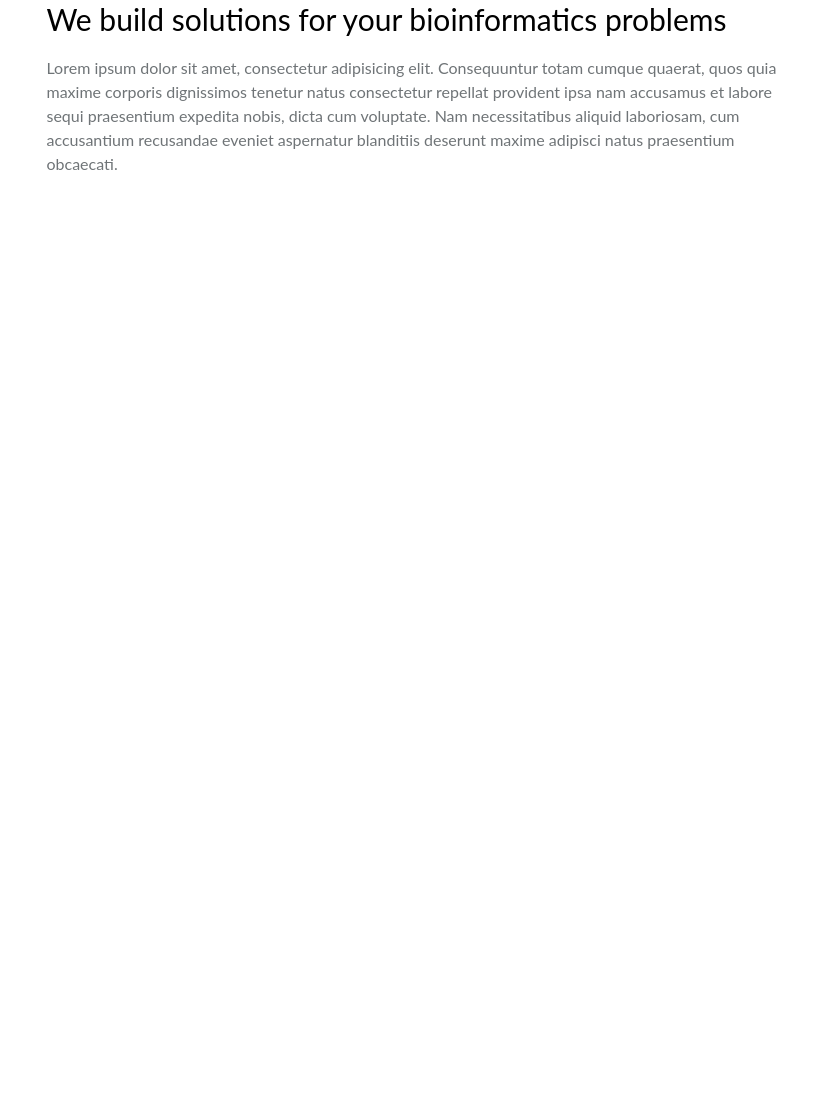
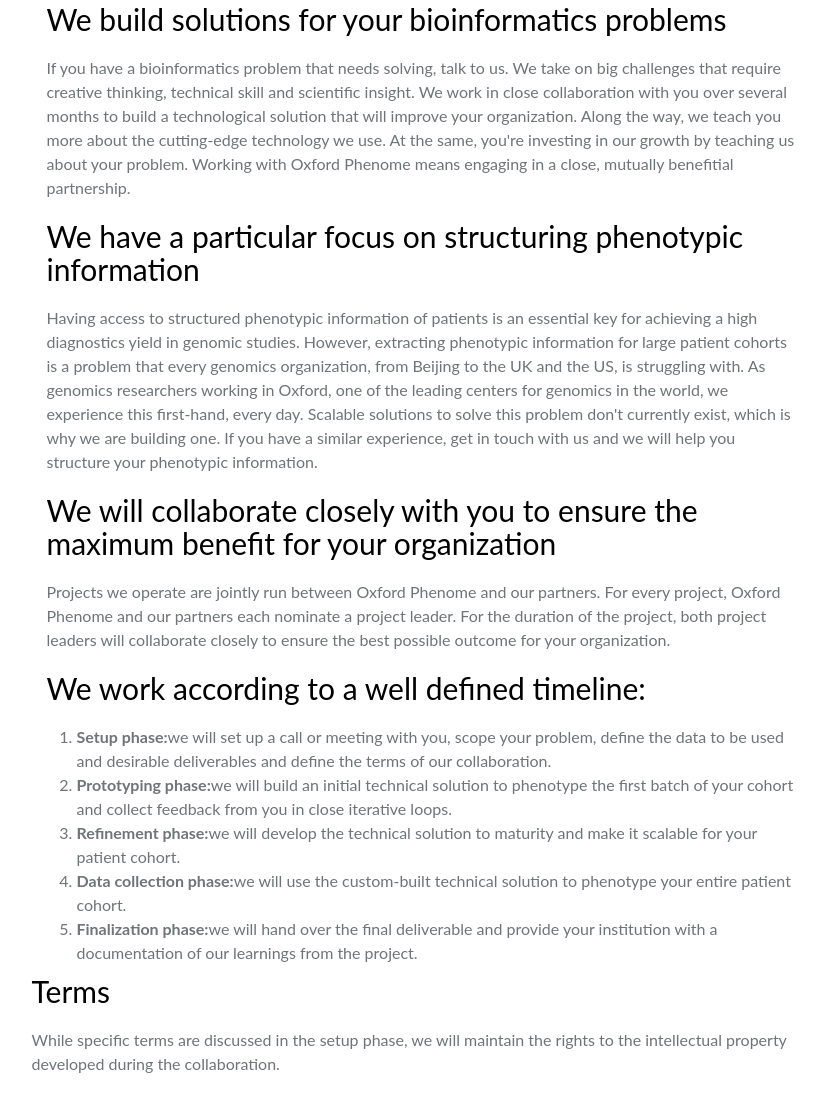
Before and after one commit to lukaslange1/lukaslange1.github.io, a plain HTML site: page inside-page.html in a window 1280 px wide. Shown: the part 271-1382 px from the top of the page, without its empty margins (121-945 px from the left). Before the commit the page ends 800 px from the top, so only its background shows below. Drawn offline with Linux system fonts and the light colour scheme; some packages are replaced by stand-ins of ours; no server answers; a web font is replaced by a local one.

Commit message:
Changes to work with us page

```diff
--- a/inside-page.html
+++ b/inside-page.html
@@ -93,9 +93,42 @@
           <div class="row">
             <div class="col-md-12"><h2>We build solutions for your bioinformatics problems</h2></div>
             <div class="col-md-12">
-              <p>Lorem ipsum dolor sit amet, consectetur adipisicing elit. Consequuntur totam cumque quaerat, quos quia maxime corporis dignissimos tenetur natus consectetur repellat provident ipsa nam accusamus et labore sequi praesentium expedita nobis, dicta cum voluptate. Nam necessitatibus aliquid laboriosam, cum accusantium recusandae eveniet aspernatur blanditiis deserunt maxime adipisci natus praesentium obcaecati.</p>
+              <p>If you have a bioinformatics problem that needs solving, talk to us. We take on big challenges that require creative thinking, technical skill and scientific insight. We work in close collaboration with you over several months to build a technological solution that will improve your organization. Along the way, we teach you more about the cutting-edge technology we use. At the same, you're investing in our growth by teaching us about your problem. Working with Oxford Phenome means engaging in a close, mutually benefitial partnership.</p>
             </div>
           </div>
+
+          <div class="row">
+            <div class="col-md-12"><h2>We have a particular focus on structuring phenotypic information</h2></div>
+            <div class="col-md-12">
+              <p>Having access to structured phenotypic information of patients is an essential key for achieving a high diagnostics yield in genomic studies. However, extracting phenotypic information for large patient cohorts is a problem that every genomics organization, from Beijing to the UK and the US, is struggling with. As genomics researchers working in Oxford, one of the leading centers for genomics in the world, we experience this first-hand, every day. Scalable solutions to solve this problem don't currently exist, which is why we are building one. If you have a similar experience, get in touch with us and we will help you structure your phenotypic information.</p>
+            </div>
+          </div>
+
+          <div class="row">
+            <div class="col-md-12"><h2>We will collaborate closely with you to ensure the maximum benefit for your organization</h2></div>
+            <div class="col-md-12">
+              <p>Projects we operate are jointly run between Oxford Phenome and our partners. For every project, Oxford Phenome and our partners each nominate a project leader. For the duration of the project, both project leaders will collaborate closely to ensure the best possible outcome for your organization.</p>
+            </div>
+          </div>
+
+          <div class="row">
+            <div class="col-md-12"><h2>We work according to a well defined timeline:</h2></div>
+            <div class="col-md-12">
+              <ol>
+                <li><strong>Setup phase:</strong>we will set up a call or meeting with you, scope your problem, define the data to be used and desirable deliverables and define the terms of our collaboration.</li>
+                <li><strong>Prototyping phase:</strong>we will build an initial technical solution to phenotype the first batch of your cohort and collect feedback from you in close iterative loops.</li>
+                <li><strong>Refinement phase:</strong>we will develop the technical solution to maturity and make it scalable for your patient cohort.</li>
+                <li><strong>Data collection phase:</strong>we will use the custom-built technical solution to phenotype your entire patient cohort.</li>
+                <li><strong>Finalization phase:</strong>we will hand over the final deliverable and provide your institution with a documentation of our learnings from the project.</li>
+              </ol>
+            </div>
+
+            <div class="row">
+              <div class="col-md-12"><h2>Terms</h2></div>
+              <div class="col-md-12">
+                <p>While specific terms are discussed in the setup phase, we will maintain the rights to the intellectual property developed during the collaboration.</p>
+              </div>
+            </div>
   </main>
 
   <!-- Go To Top -->
```
